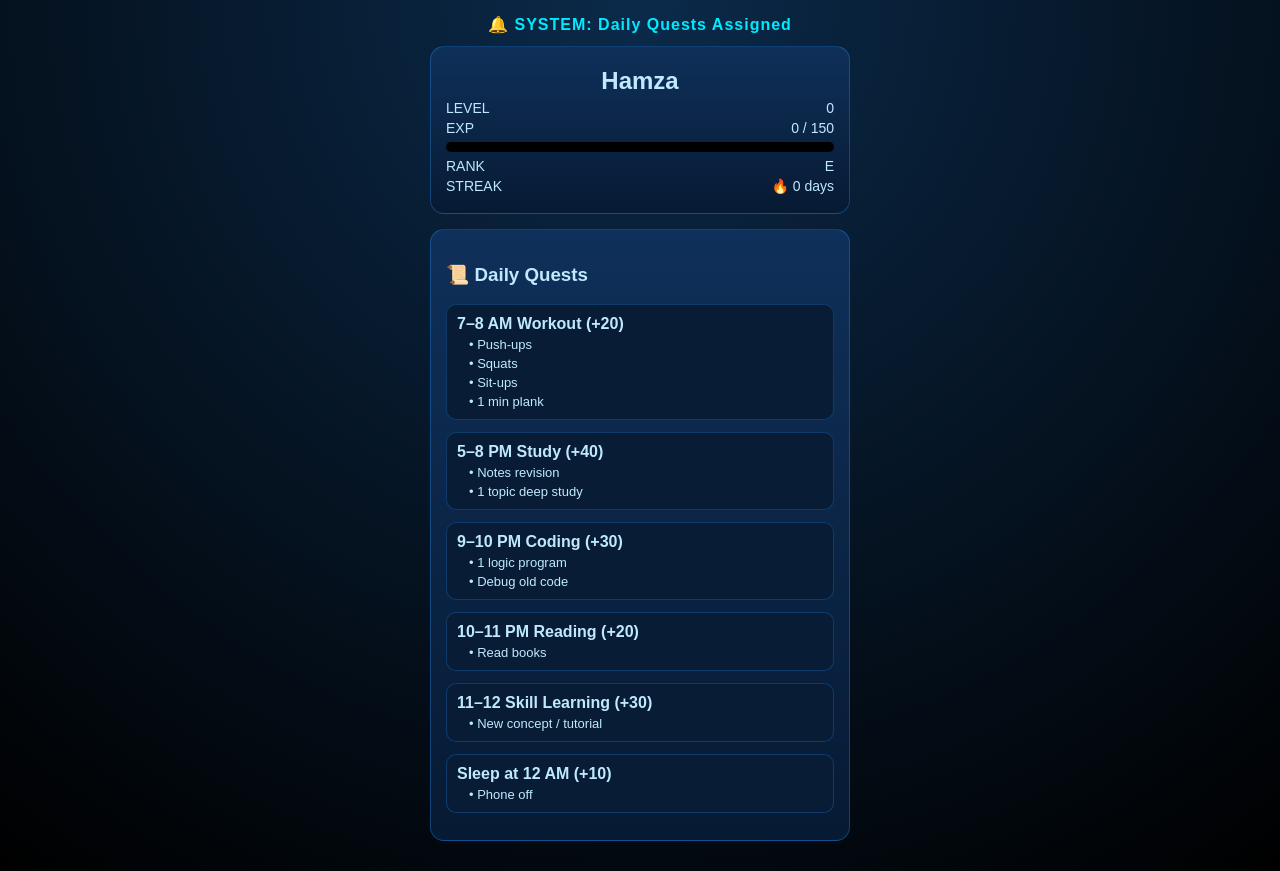
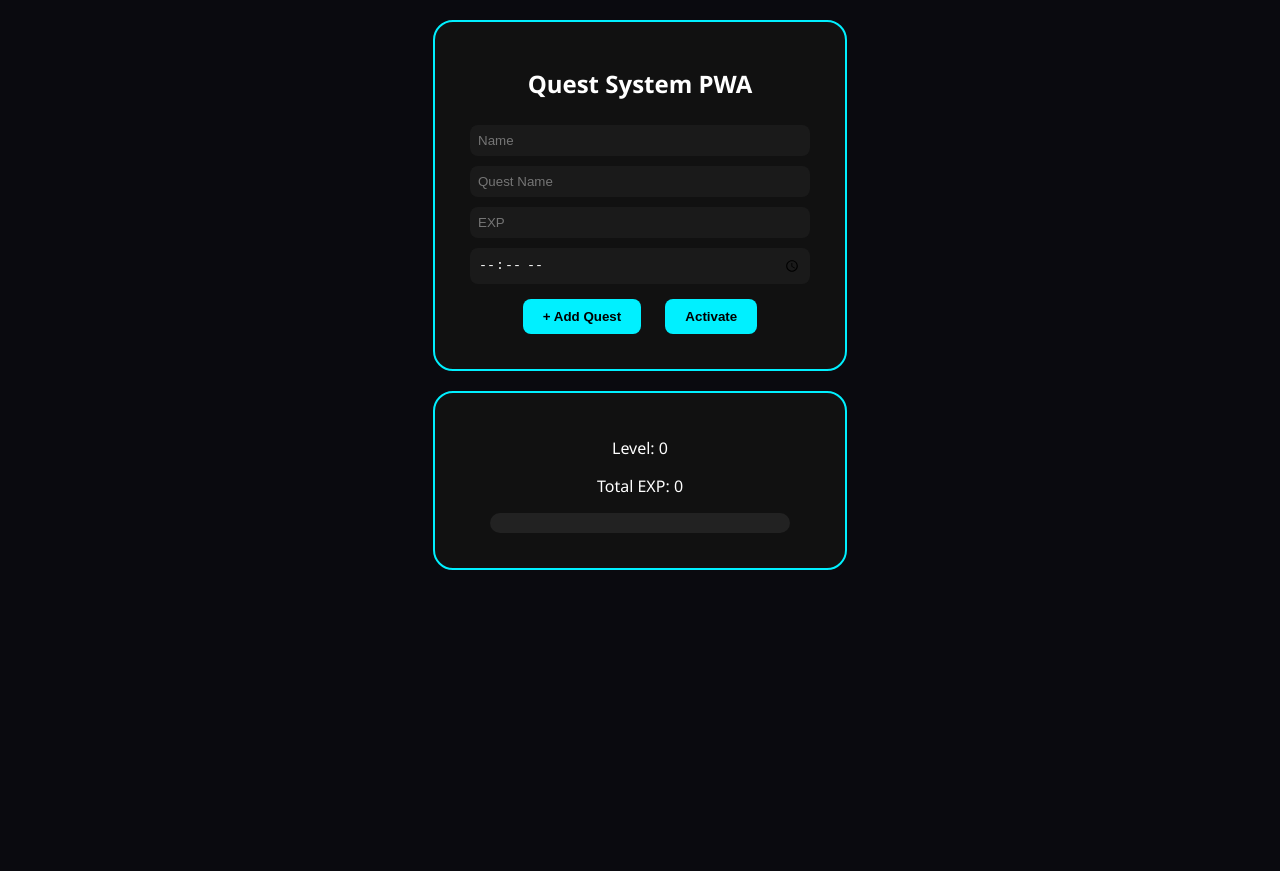
Before and after one commit to ahamza777/leveling, a plain HTML site: page index.html in a window 1280 px wide. After the commit the page ends 800 px from the top, so only its background shows below. Drawn offline with Linux system fonts and the light colour scheme.

Commit message:
Refactor index.html for new quest system layout

```diff
--- a/index.html
+++ b/index.html
@@ -1,209 +1,158 @@
 <!DOCTYPE html>
-<html lang="en">
+<html>
 <head>
 <meta charset="UTF-8">
-<title>Solo Leveling – IRL System</title>
 <meta name="viewport" content="width=device-width, initial-scale=1.0">
+<title>Daily Quest PWA</title>
+
+<link rel="manifest" href="manifest.json">
 
 <style>
 body{
     margin:0;
-  background:radial-gradient(circle at top,#0b2a4a,#000);
-  font-family:Arial,Helvetica,sans-serif;
-  color:#bfe9ff;
+    font-family:'Segoe UI',sans-serif;
+    background:#0a0a0f;
+    color:white;
+    text-align:center;
 }
-.container{max-width:420px;margin:auto;padding:15px}
-.card{
-  background:linear-gradient(180deg,#0f305a,#071a33);
-  border:1px solid #1e90ff55;
-  border-radius:14px;
-  padding:15px;
-  margin-bottom:15px;
+.panel{
+    background:#111;
+    padding:25px;
+    margin:20px auto;
+    border-radius:20px;
+    border:2px solid #00f0ff;
+    width:360px;
 }
-.system{
-  text-align:center;
-  color:#00eaff;
-  font-weight:bold;
-  margin-bottom:12px;
-  letter-spacing:1px;
-}
-.stat{display:flex;justify-content:space-between;font-size:14px;margin:4px 0}
-.progress{
-  height:10px;
-  background:#000;
-  border-radius:10px;
-  overflow:hidden;
-  margin:6px 0;
-}
-.progress span{
-  display:block;
-  height:100%;
-  width:0%;
-  background:linear-gradient(90deg,#00c6ff,#0072ff);
-}
-.quest{
-  background:#081c35;
-  border:1px solid #1e90ff44;
-  border-radius:10px;
-  padding:10px;
-  margin:12px 0;
-}
-.quest.done{opacity:0.5}
-.sub{
-  font-size:13px;
-  margin-left:12px;
-  margin-top:4px;
-  cursor:pointer;
-}
-.sub.done{text-decoration:line-through;opacity:0.5}
+input{margin:5px;padding:8px;width:90%;border-radius:8px;border:none;background:#1a1a1a;color:white;}
+button{margin:10px;padding:10px 20px;border:none;border-radius:8px;background:#00f0ff;font-weight:bold;cursor:pointer;}
+.quest-card{border:2px solid #00f0ff;margin:8px;padding:10px;border-radius:12px;cursor:pointer;}
+.quest-card.active{background:#00f0ff;color:black;}
+.progress-bar{width:300px;height:20px;background:#222;border-radius:10px;margin:10px auto;overflow:hidden;}
+.progress-fill{height:100%;width:0%;background:#00f0ff;transition:0.5s;}
 </style>
 </head>
+<body>
 
-<body>
-<div class="container">
-
-<div class="system">🔔 SYSTEM: Daily Quests Assigned</div>
-
-<div class="card">
-<h2 style="text-align:center;margin:5px 0">Hamza</h2>
-
-<div class="stat"><span>LEVEL</span><span id="level">0</span></div>
-<div class="stat"><span>EXP</span><span id="expText">0 / 150</span></div>
-<div class="progress"><span id="expBar"></span></div>
-<div class="stat"><span>RANK</span><span id="rank">E</span></div>
-<div class="stat"><span>STREAK</span><span>🔥 <span id="streak">0</span> days</span></div>
+<div class="panel">
+<h2>Quest System PWA</h2>
+<input id="username" placeholder="Name">
+<div id="questInputs"></div>
+<button onclick="addQuestInput()">+ Add Quest</button>
+<button onclick="startApp()">Activate</button>
 </div>
 
-<div class="card">
-<h3>📜 Daily Quests</h3>
-
-<div class="quest" data-exp="20">
-<b>7–8 AM Workout (+20)</b>
-<div class="sub">• Push-ups</div>
-<div class="sub">• Squats</div>
-<div class="sub">• Sit-ups</div>
-<div class="sub">• 1 min plank</div>
-</div>
-
-<div class="quest" data-exp="40">
-<b>5–8 PM Study (+40)</b>
-<div class="sub">• Notes revision</div>
-<div class="sub">• 1 topic deep study</div>
-</div>
-
-<div class="quest" data-exp="30">
-<b>9–10 PM Coding (+30)</b>
-<div class="sub">• 1 logic program</div>
-<div class="sub">• Debug old code</div>
-</div>
-
-<div class="quest" data-exp="20">
-<b>10–11 PM Reading (+20)</b>
-<div class="sub">• Read books</div>
-</div>
-
-<div class="quest" data-exp="30">
-<b>11–12 Skill Learning (+30)</b>
-<div class="sub">• New concept / tutorial</div>
-</div>
-
-<div class="quest" data-exp="10">
-<b>Sleep at 12 AM (+10)</b>
-<div class="sub">• Phone off</div>
-</div>
-
-</div>
+<div class="panel">
+<h3 id="welcome"></h3>
+<p>Level: <span id="level">0</span></p>
+<p>Total EXP: <span id="totalExp">0</span></p>
+<div class="progress-bar"><div class="progress-fill" id="expBar"></div></div>
+<div id="questList"></div>
 </div>
 
 <script>
-// ================== DATA ==================
-let data = JSON.parse(localStorage.getItem("soloLevel")) || {
-  level:0,
-  exp:0,
-  streak:0,
-  completed:[]
-};
 
-// ================== UI UPDATE ==================
-function updateUI(){
-  document.getElementById("level").innerText=data.level;
-  document.getElementById("expText").innerText=`${data.exp} / 150`;
-  document.getElementById("expBar").style.width=(data.exp/150*100)+"%";
-  document.getElementById("streak").innerText=data.streak;
-  document.getElementById("rank").innerText=data.level>=10?"D":"E";
-  localStorage.setItem("soloLevel",JSON.stringify(data));
+let quests=[],completed=[],totalExp=0,level=0,username="";
+
+/* Register Service Worker */
+if("serviceWorker" in navigator){
+    navigator.serviceWorker.register("sw.js");
 }
 
-// ================== QUEST LOGIC ==================
-document.querySelectorAll(".quest").forEach((quest,qIndex)=>{
-  const subs=quest.querySelectorAll(".sub");
-
-  subs.forEach((sub,sIndex)=>{
-    const key=`${qIndex}-${sIndex}`;
-    if(data.completed.includes(key)) sub.classList.add("done");
-
-    sub.onclick=()=>{
-      if(sub.classList.contains("done")) return;
-      sub.classList.add("done");
-      data.completed.push(key);
-
-      const allDone=[...subs].every(s=>s.classList.contains("done"));
-      if(allDone && !quest.classList.contains("done")){
-        quest.classList.add("done");
-        data.exp+=parseInt(quest.dataset.exp);
-
-        if(data.exp>=150){
-          data.exp-=150;
-          data.level++;
-          data.streak++;
-          alert("🔥 SYSTEM: LEVEL UP!");
+/* Save / Load */
+function saveData(){
+    localStorage.setItem("questData",JSON.stringify({quests,completed,totalExp,level,username}));
+}
+function loadData(){
+    let data=JSON.parse(localStorage.getItem("questData"));
+    if(data){
+        quests=data.quests||[];
+        completed=data.completed||[];
+        totalExp=data.totalExp||0;
+        level=data.level||0;
+        username=data.username||"";
+        document.getElementById("welcome").innerText="Welcome "+username;
+        renderQuests();
     }
 }
-      updateUI();
-    };
-  });
-});
 
-updateUI();
-
-// ================== NOTIFICATIONS ==================
-if ("Notification" in window) {
-  Notification.requestPermission();
+/* Add Quest */
+function addQuestInput(){
+    let div=document.createElement("div");
+    div.innerHTML=`
+        <input placeholder="Quest Name">
+        <input type="number" placeholder="EXP">
+        <input type="time">
+    `;
+    document.getElementById("questInputs").appendChild(div);
 }
 
-const questsNotify = [
-  { time:"07:00", title:"Workout Time", body:"Push-ups • Squats • Sit-ups • 1 min Plank" },
-  { time:"17:00", title:"Study Time", body:"Deep study session" },
-  { time:"21:00", title:"Coding Time", body:"Logic + Debug practice" },
-  { time:"22:00", title:"Reading Time", body:"Read books calmly" },
-  { time:"23:00", title:"Skill Learning", body:"New concept / tutorial" },
-  { time:"00:00", title:"Sleep Time", body:"Phone off & rest" }
-];
+/* Start */
+function startApp(){
+    username=document.getElementById("username").value;
+    if(!username) return alert("Enter name");
 
-let notifiedToday = {};
-
-function checkQuestTime(){
-  const now=new Date();
-  const currentTime=
-    now.getHours().toString().padStart(2,"0")+":"+
-    now.getMinutes().toString().padStart(2,"0");
-
-  questsNotify.forEach(q=>{
-    if(currentTime===q.time && !notifiedToday[q.time]){
-      if(Notification.permission==="granted"){
-        new Notification("🔔 SYSTEM: "+q.title,{
-          body:q.body
-        });
-      }
-      notifiedToday[q.time]=true;
+    let inputs=document.querySelectorAll("#questInputs div");
+    quests=[];
+    inputs.forEach(div=>{
+        let name=div.children[0].value;
+        let exp=parseInt(div.children[1].value);
+        let time=div.children[2].value;
+        if(name && exp && time){
+            quests.push({name,exp,time});
         }
     });
 
-  if(currentTime==="01:00") notifiedToday={};
+    saveData();
+    document.getElementById("welcome").innerText="Welcome "+username;
+    renderQuests();
+    sendQuestsToSW();
 }
 
-setInterval(checkQuestTime,30000);
+/* Render */
+function renderQuests(){
+    let list=document.getElementById("questList");
+    list.innerHTML="";
+    quests.forEach((q,i)=>{
+        let card=document.createElement("div");
+        card.className="quest-card";
+        if(completed.includes(i)) card.classList.add("active");
+        card.innerHTML=`${q.name} (${q.exp} EXP) - ${q.time}`;
+        card.onclick=()=>toggleQuest(i);
+        list.appendChild(card);
+    });
+    updateExp();
+}
+
+function toggleQuest(i){
+    if(completed.includes(i)){
+        completed=completed.filter(x=>x!==i);
+        totalExp-=quests[i].exp;
+    }else{
+        completed.push(i);
+        totalExp+=quests[i].exp;
+    }
+    updateExp();
+    saveData();
+}
+
+function updateExp(){
+    document.getElementById("totalExp").innerText=totalExp;
+    document.getElementById("level").innerText=level;
+    let totalPossible=quests.reduce((s,q)=>s+q.exp,0);
+    let percent=totalPossible?(totalExp/totalPossible)*100:0;
+    document.getElementById("expBar").style.width=percent+"%";
+}
+
+/* Send quest schedule to Service Worker */
+function sendQuestsToSW(){
+    if(navigator.serviceWorker.controller){
+        navigator.serviceWorker.controller.postMessage({quests});
+    }
+}
+
+loadData();
+addQuestInput();
+
 </script>
-
 </body>
 </html>
```
Lines whose indentation alone changed are shown as unchanged.
